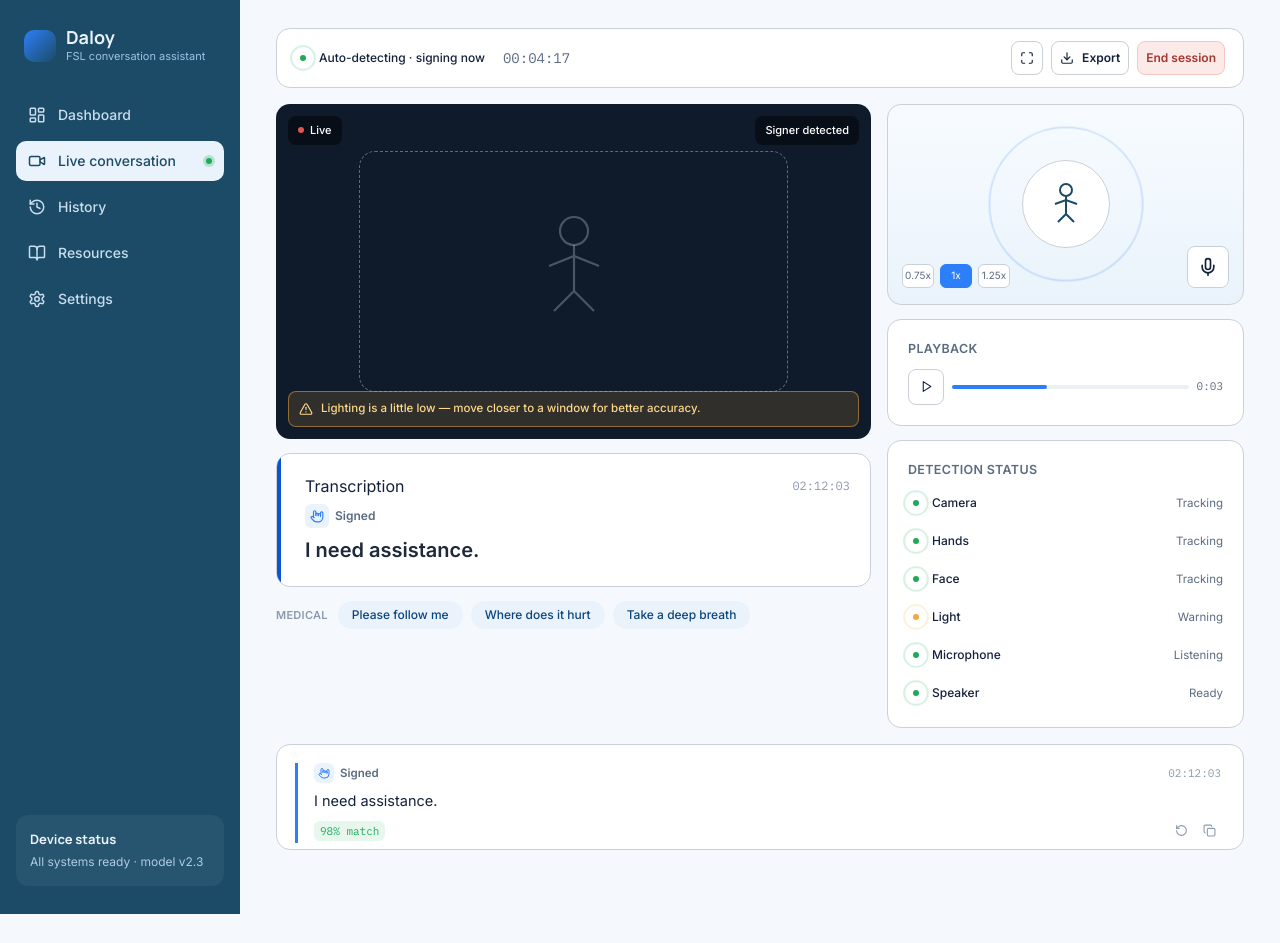
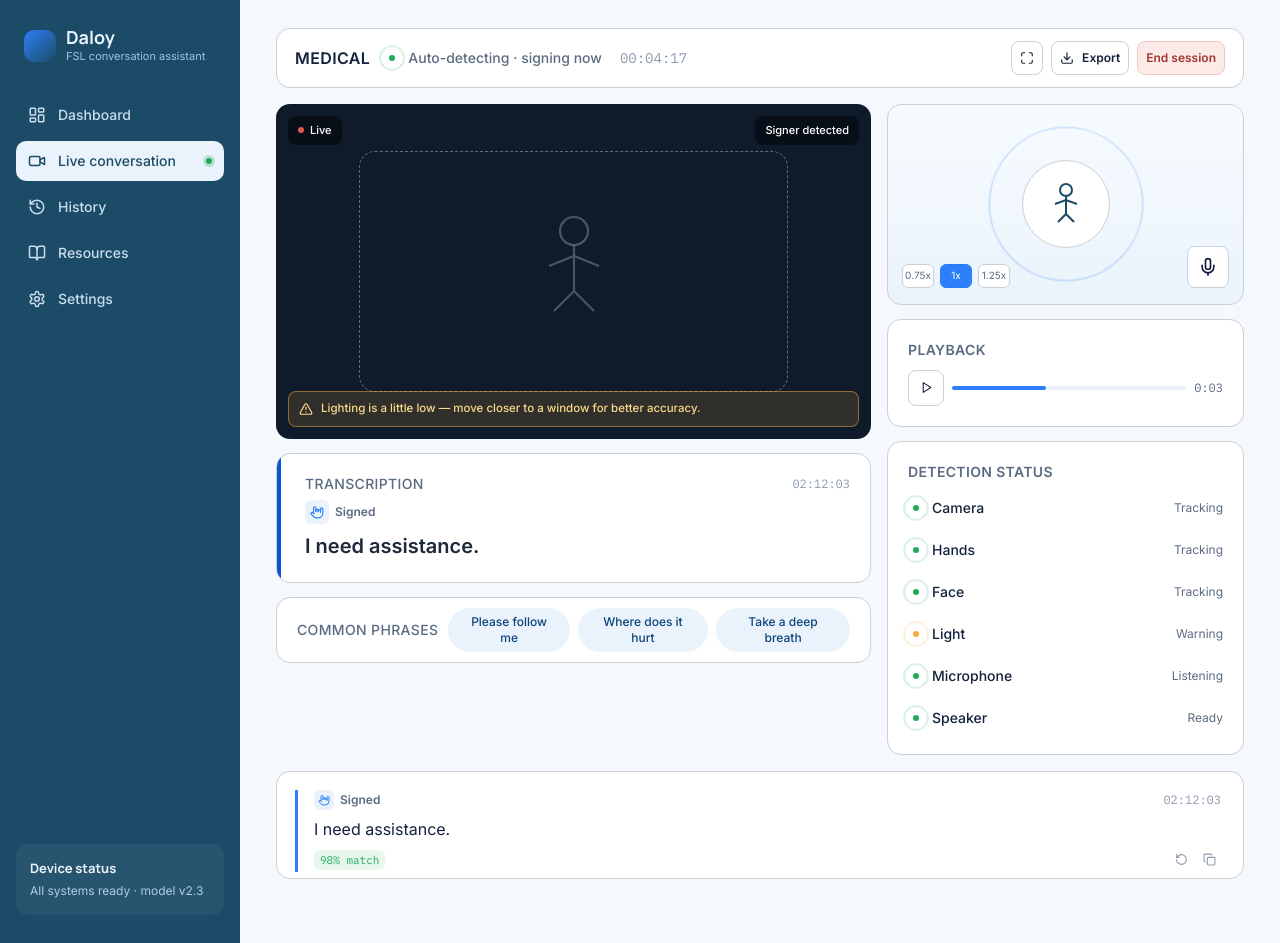
Before and after one commit to Kzarka7/SignSync, a React (Vite) app: page /live in a window 1280 px wide. Before the commit the page ends 914 px from the top, so only its background shows below. Built offline with nearby package versions, Linux system fonts and the light colour scheme; no server answers.

Commit message:
quick update

```diff
--- a/src/components/dashboard/FrequentPhrases.tsx
+++ b/src/components/dashboard/FrequentPhrases.tsx
@@ -7,7 +7,7 @@ export default function FrequentPhrases() {
   const { data: phrases } = useAsync(() => getPhrases(), [])
 
   return (
-    <Card>
+    <Card className="flex flex-wrap gap-2.5 p-4">
       {phrases?.map((p) => (
         <PhraseChip key={p.id} text={p.text} />
       ))}
--- a/src/components/dashboard/QuickStartCard.tsx
+++ b/src/components/dashboard/QuickStartCard.tsx
@@ -12,7 +12,7 @@ export default function QuickStartCard() {
           One session, both directions. Daloy listens and watches at the same time, so no one has to
           switch modes mid-sentence.
         </p>
-        <Button variant="primary" className="mt-4 !bg-white !text-trust !border-white" onClick={() => navigate('/live')}>
+        <Button variant="primary" className="mt-4 !bg-white hover:!bg-white/90 !text-trust !border-none" onClick={() => navigate('/live')}>
           <Play size={15} />
           Start conversation
         </Button>
--- a/src/components/live/DetectionStatusPanel.tsx
+++ b/src/components/live/DetectionStatusPanel.tsx
@@ -16,13 +16,13 @@ export default function DetectionStatusPanel() {
 
   return (
     <Card>
-      <h3 className="text-[12.5px] uppercase tracking-wide text-text-2 font-semibold mb-2.5">Detection status</h3>
+      <h3 className="text-sm uppercase tracking-wide text-text-2 font-semibold mb-2.5">Detection status</h3>
       <div className="flex flex-col gap-2.5">
         {status &&
           rows.map(({ key, label }) => (
-            <div key={key} className="flex items-center gap-2.5 text-[13px] font-medium">
+            <div key={key} className="flex items-center gap-2.5 text-xs font-medium">
               <StatusPill label={label} state={status[key]} />
-              <span className="ml-auto text-[11.5px] text-text-2 font-normal capitalize">{status[key]}</span>
+              <span className="ml-auto text-xs text-text-2 font-normal capitalize">{status[key]}</span>
             </div>
           ))}
       </div>
--- a/src/components/live/LiveTopbar.tsx
+++ b/src/components/live/LiveTopbar.tsx
@@ -22,8 +22,11 @@ export default function LiveTopbar({ onEnd, onExport }: { onEnd: () => void; onE
   return (
     <div className="flex items-center justify-between bg-white border border-border rounded-xl2 px-4.5 py-3 mb-4" style={{ padding: '12px 18px' }}>
       <div className="flex items-center gap-3">
-        <StatusPill label="Auto-detecting · signing now" state="ready" />
-        <span className="font-mono text-sm text-text-2">{formatTime(elapsedSeconds)}</span>
+        <span className="text-md font-bold text-text-1 uppercase tracking-wide self-center mr-0.5 whitespace-nowrap">Medical</span>
+        <div className="text-text-2">
+          <StatusPill label="Auto-detecting · signing now" state="ready" />
+        </div>
+        <span className="font-mono text-sm text-text-3">{formatTime(elapsedSeconds)}</span>
       </div>
       <div className="flex gap-2">
         <Button size="sm" title="Fullscreen">
--- a/src/components/live/MessageBubble.tsx
+++ b/src/components/live/MessageBubble.tsx
@@ -12,16 +12,16 @@ export default function MessageBubble({ message }: { message: ConversationMessag
       style={{ borderLeft: `3px solid ${isSign ? '#2D7FF9' : '#1B4B66'}` }}
     >
       <div className="flex items-center gap-2 mb-1.5">
-        <span className="flex items-center gap-1.5 text-[11.5px] font-semibold text-text-2">
+        <span className="flex items-center gap-1.5 text-xs font-semibold text-text-2">
           <span className={`w-5 h-5 rounded-md flex items-center justify-center ${isSign ? 'bg-signal-light text-signal' : 'bg-[#EFF3F7] text-trust'}`}>
             {isSign ? <HandMetal size={12} /> : <Mic size={12} />}
           </span>
           {isSign ? 'Signed' : 'Spoken'}
         </span>
-        <span className="font-mono text-[11px] text-text-3 ml-auto">{time}</span>
+        <span className="font-mono text-xs text-text-3 ml-auto">{time}</span>
       </div>
 
-      <div className="text-[14.5px] leading-relaxed mb-1.5">{message.text}</div>
+      <div className="text-md leading-relaxed mb-1.5">{message.text}</div>
 
       {lowConfidence && (
         <div className="h-[5px] rounded bg-[#EAF0F6] overflow-hidden mt-1 mb-1.5">
--- a/src/components/live/PlaybackPanel.tsx
+++ b/src/components/live/PlaybackPanel.tsx
@@ -7,7 +7,7 @@ import Card from '../shared/Card'
 export default function PlaybackPanel() {
   return (
     <Card>
-      <h3 className="text-[12.5px] uppercase tracking-wide text-text-2 font-semibold mb-2.5">Playback</h3>
+      <h3 className="text-sm uppercase tracking-wide text-text-2 font-semibold mb-2.5">Playback</h3>
       <div className="flex items-center gap-2">
         <button className="w-9 h-9 rounded-lg border border-border flex items-center justify-center flex-shrink-0">
           <Play size={13} />
@@ -15,7 +15,7 @@ export default function PlaybackPanel() {
         <div className="flex-1 h-1 bg-[#EAF0F6] rounded">
           <span className="block w-2/5 h-full bg-signal rounded" />
         </div>
-        <span className="font-mono text-[11px] text-text-2">0:03</span>
+        <span className="font-mono text-xs text-text-2">0:03</span>
       </div>
     </Card>
   )
--- a/src/components/live/QuickPhraseRow.tsx
+++ b/src/components/live/QuickPhraseRow.tsx
@@ -1,18 +1,19 @@
 import { useAsync } from '../../hooks/useAsync'
 import { getPhrases } from '../../services/api/phrasesService'
+import Card from '../shared/Card'
 import PhraseChip from '../shared/PhraseChip'
 
 export default function QuickPhraseRow() {
   const { data: phrases } = useAsync(() => getPhrases('medical'), [])
 
   return (
-    <div className="flex gap-2 overflow-x-auto pb-1">
-      <span className="text-[11px] font-semibold text-text-3 uppercase tracking-wide self-center mr-0.5 whitespace-nowrap">
-        Medical
+    <Card className="flex gap-2 overflow-x-auto px-5 py-2.5">
+      <span className="text-sm font-medium text-text-2 uppercase tracking-wide self-center mr-0.5 whitespace-nowrap">
+        Common Phrases
       </span>
       {phrases?.map((p) => (
         <PhraseChip key={p.id} text={p.text} />
       ))}
-    </div>
+    </Card>
   )
 }
--- a/src/components/live/SpeechSubtitle.tsx
+++ b/src/components/live/SpeechSubtitle.tsx
@@ -16,7 +16,7 @@ export default function SpeechSubtitle({
     <Card className="relative overflow-hidden pl-7 w-full min-w-0">
       {/* Left Vertical Blue Accent Bar */}
       <div className="flex justify-between items-center">
-        <span className="text-md text-text-1">Transcription</span>
+        <span className="text-sm text-text-2 font-medium uppercase tracking-wide">Transcription</span>
         <span className="font-mono text-[12px] text-text-3 ml-auto">{time}</span>
       </div>
       <div className="flex items-center gap-2 my-1.5">
--- a/src/components/shared/StatusPill.tsx
+++ b/src/components/shared/StatusPill.tsx
@@ -26,7 +26,7 @@ const ringColor: Record<DeviceState, string> = {
 // live/AI state in the product reads as one coherent visual language.
 export default function StatusPill({ label, state }: StatusPillProps) {
   return (
-    <div className="flex items-center gap-2 py-1.5 pr-1.5 text-xs font-medium">
+    <div className="flex items-center gap-2 py-1.5 pr-1.5 text-sm font-medium">
       <span className="relative w-4 h-4 flex-shrink-0">
         {state !== 'offline' && (
           <span className={`absolute inset-0 rounded-full border ${ringColor[state]} opacity-0 pulse-ring`} />
```
